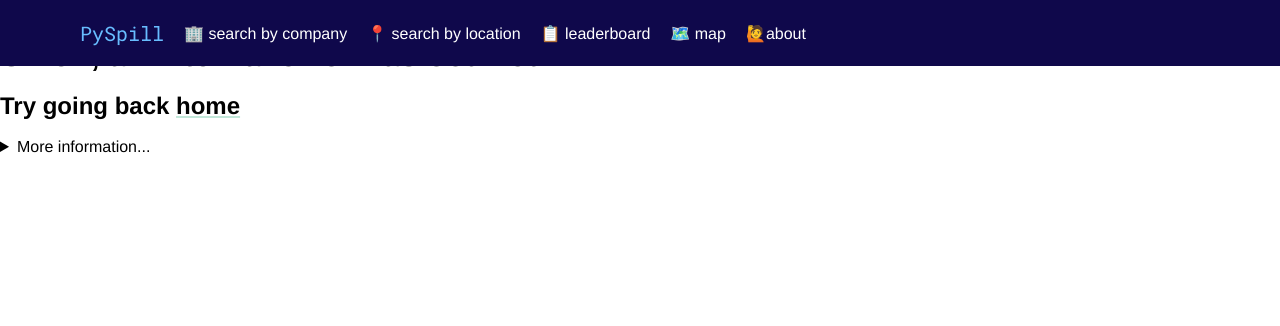
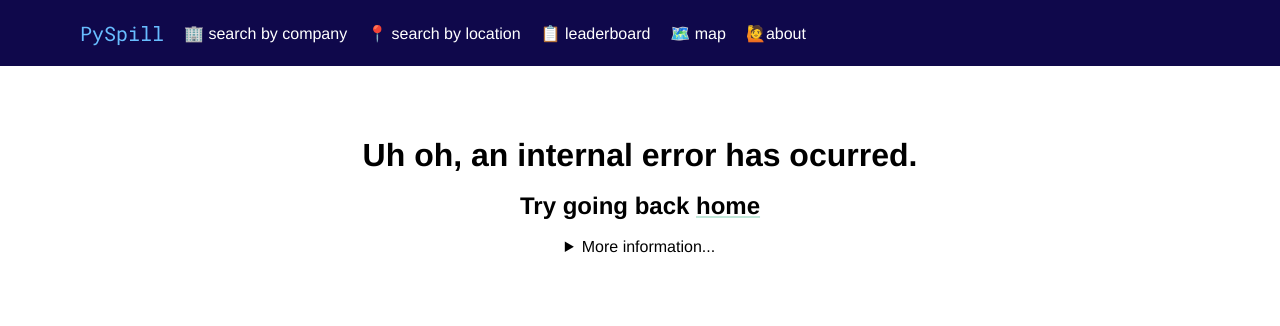
Before and after one commit to CS257-F23/team-project-c, a Flask app: template templates/internal-error.html in a window 1280 px wide. Shown: the top 326 px of the page. Run offline with Flask 3, Linux system fonts and the light colour scheme; the template is opened without the code that fills it, so the values that code supplies are empty.

Commit message:
fixed styles on 500 error page

```diff
--- a/templates/internal-error.html
+++ b/templates/internal-error.html
@@ -42,7 +42,7 @@
     </div>
     <h1>The page you were looking for was not found.</h1>
 
-    <div clas="error-page">
+    <div class="error-page">
       <h1>Uh oh, an internal error has ocurred.</h1>
       <br />
       <h2>Try going back <a href="/" class="mintUnderline">home</a></h2>
```
